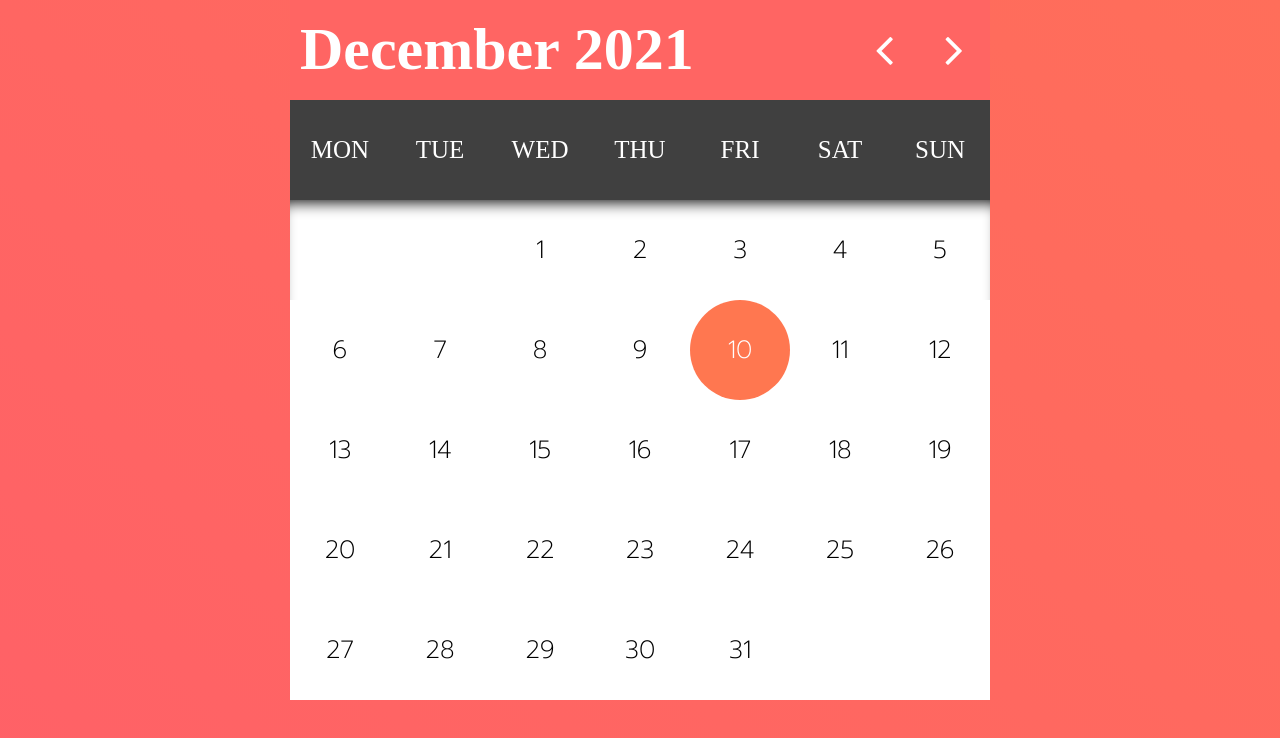
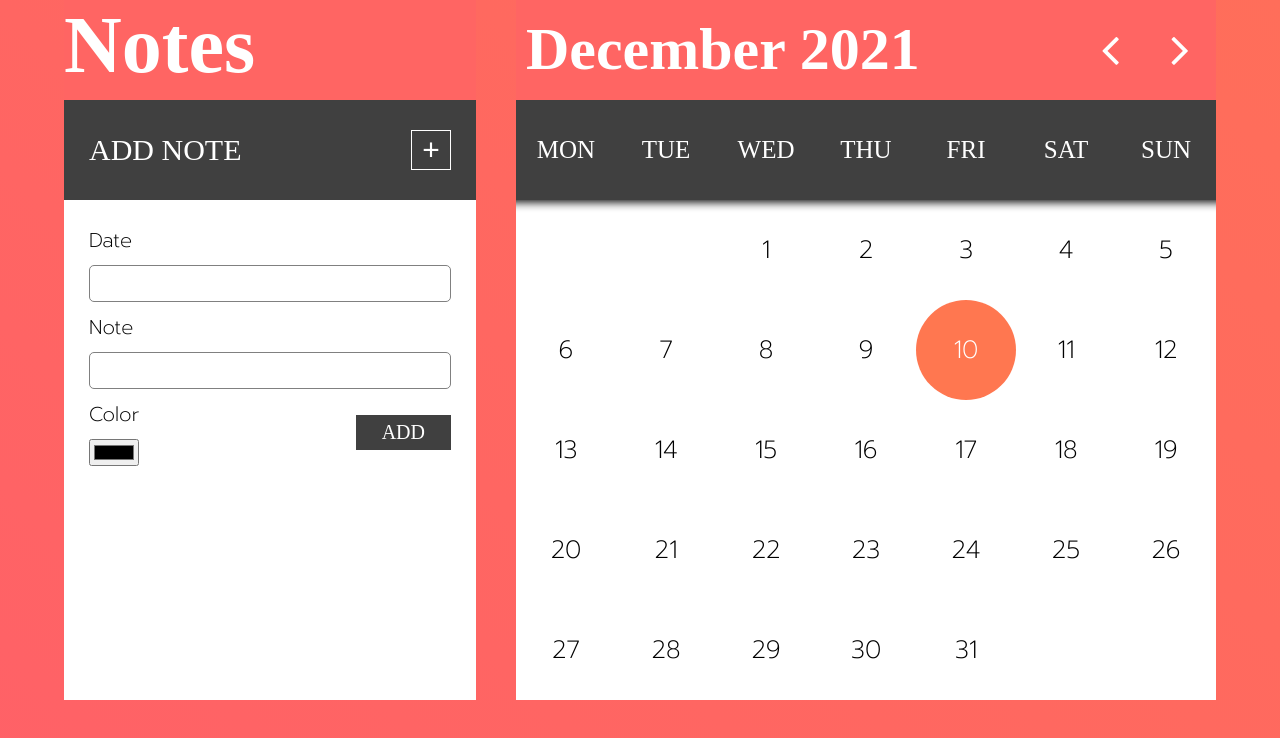
Before and after one commit to Ararat01/jsCalendar, a plain HTML site: page index.html in a window 1280 px wide. Drawn offline with Linux system fonts and the light colour scheme; a web font is replaced by a local one.

Commit message:
added div for notes without JS

```diff
--- a/index.html
+++ b/index.html
@@ -12,7 +12,28 @@
 <body>
 	<div id="block">
 		<div class='notes'>
-			<div></div>
+			<div class="headNote">Notes</div>
+			<div class="myNotes">
+				<div class="addNote">
+					<h3>Add note</h3>
+					<button>+</button>
+				</div>
+				<div class="input_div">
+					<label for="notedate">Date</label>
+					<input type="text" name="date" id="notedate">
+					<label for="notetext">Note</label>
+					<input type="text" name="note" id="notetext">
+					<div class="color_and_but">
+						<div>
+							<label for="color">Color</label>
+							<input type="color" name="color" id="color">
+						</div>
+						<div>
+							<button id="add">ADD</button>
+						</div>
+					</div>
+				</div>
+			</div>
 		</div>
 	</div>
 	<script>
@@ -78,7 +99,7 @@
 			for (let i = 0; i < 6; i++) {
 				let tr2 = document.createElement('tr')
 				if (i == 0) {
-					tr2.style.boxShadow = 'inset 0px 12px 15px -10px'
+					tr2.style.boxShadow = 'inset 0px 12px 10px -10px'
 					tr2.id = 'firstrow'
 				}
 				if (i == 1) {
@@ -158,6 +179,9 @@
 				document.querySelector('#lastrow').remove()
 			}
 		}
+		function open_input(){
+
+		}
 		createStandart()
 		drowCalendarNumbers()
 
@@ -168,6 +192,12 @@
 		buttonUp.addEventListener('click', calendarUp)
 		let buttonDown = document.getElementById('downCal')
 		buttonDown.addEventListener('click', calendarDown)
+
+		let addnotebut = document.querySelector('.addNote button');
+		addnotebut.addEventListener('click', open_input)
+		let note_date = document.getElementById('notedate')
+		let buttonAdd = document.getElementById('add')
+		console.log(buttonAdd)
 	</script>
 </body>
 
--- a/style.css
+++ b/style.css
@@ -12,17 +12,23 @@ body {
 	width: 90%;
 	margin: 0px auto;
 	display: flex;
-	justify-content: center;
-	align-items: center;
+	justify-content: space-between;
 }
 .notes {
 	height: 700px;
-	padding-top: 100px;
 	width: 50%;
-	display: none
+	width: 600px;
+	margin-right: 40px;
 }
-.notes div {
-
+.notes .headNote {
+	height: 100px;
+	background-color: #ff6563;
+	font-weight: 700;
+	color: white;
+	font-size: 80px;
+	font-family: 'Gwendolyn';
+}
+.notes .myNotes {
 	height: 600px;
 	background-color: white;
 }
@@ -61,3 +67,68 @@ body {
 	font-family: 'Padauk';
 	font-weight: 300;
 }
+.addNote {
+	height: 100px;
+	background-color: #404040;
+	display: flex;
+	align-items: center;
+	justify-content: space-between;
+	padding: 0px 25px;
+}
+.addNote h3 {
+	margin: 0;
+	font-size: 30px;
+	color: white;
+	font-family: 'Padauk';
+	font-weight: 400;
+	text-transform: uppercase;
+}
+.addNote button {
+	border: 1px solid white;
+	background-color: transparent;
+	color: white;
+	font-size: 30px;
+	height: 40px;
+	width: 40px;
+	cursor: pointer;
+	transition: 0.5s;
+}
+.addNote button:hover {
+	background-color: white;
+	color: #404040;
+	transform: scale(1.2);
+}
+.input_div {
+	padding: 25px;
+}
+.input_div #notedate, .input_div #notetext {
+	padding: 10px;
+	border: 1px solid gray;
+	border-radius: 5px;
+	margin: 10px 0;
+	width: 100%;
+	display: block;
+}
+.input_div label {
+	display: block;
+	margin-bottom: 10px;
+	font-size: 20px;
+	font-family: 'Prompt';
+}
+.color_and_but {
+	display: flex;
+	align-items: center;
+	justify-content: space-between;
+}
+#add {
+	font-family: 'Padauk';
+	font-size: 20px;
+	padding: 5px 25px;
+	background-color: #404040;
+	border: 1px solid #404040;
+	color: white;
+	cursor: pointer;
+}
+#add:hover {
+	background-color: transparent;
+}
```
